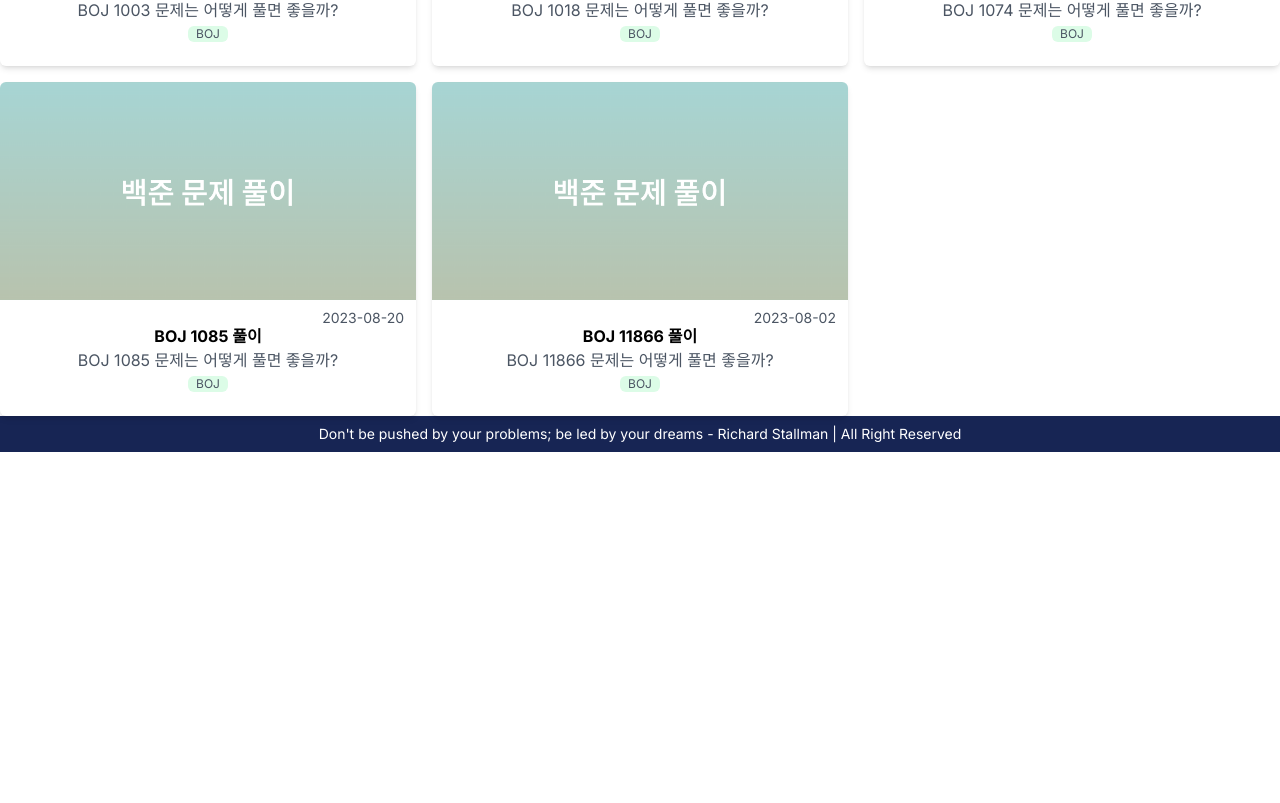
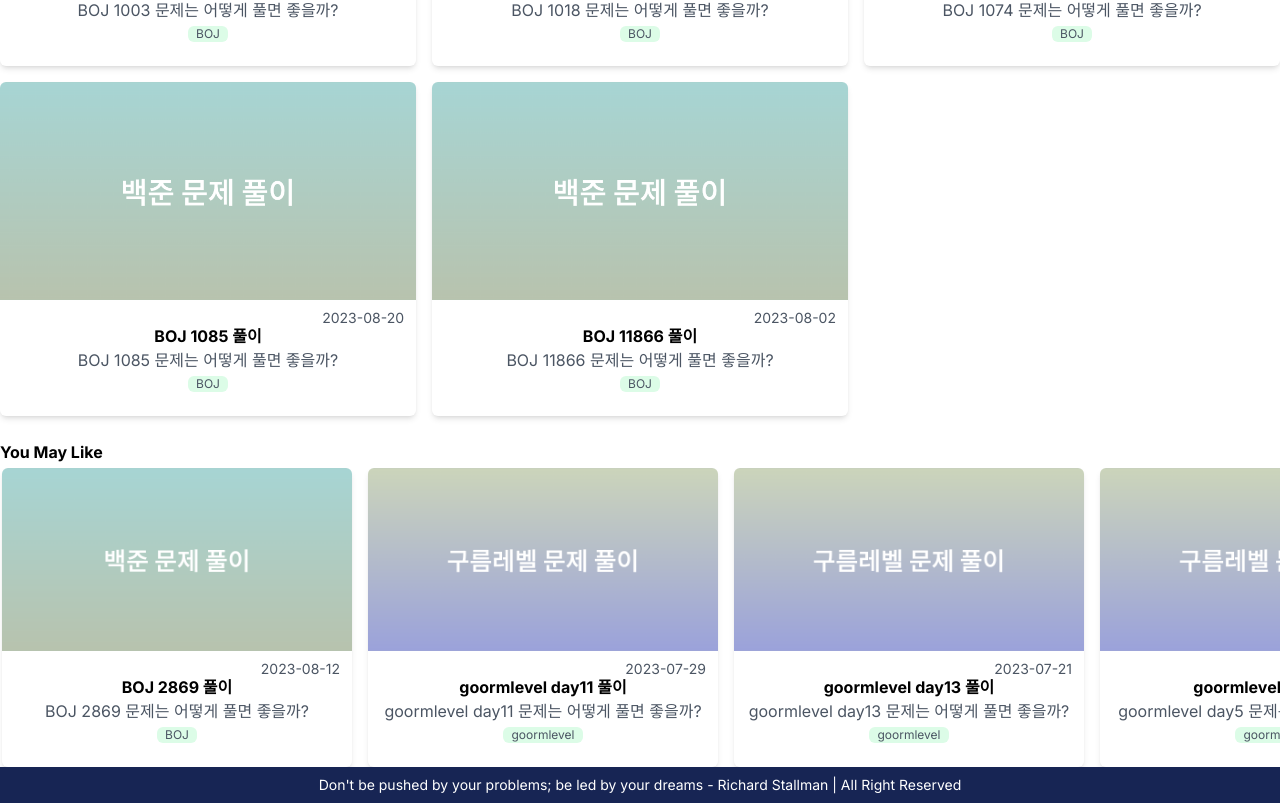
Before and after one commit to confidential-nt/next-blog-practice, a Next.js app: page / in a window 1280 px wide. Shown: the part 724-1527 px from the top of the page. Before the commit the page ends 1176 px from the top, so only its background shows below. Built offline with nearby package versions, Linux system fonts and the light colour scheme.

Commit message:
[feat] You May Like 기능 구현

```diff
--- /dev/null
+++ b/src/app/api/posts-metadata/route.ts
@@ -0,0 +1,7 @@
+import { getPostsMetadata } from "@/service/posts";
+import { NextResponse } from "next/server";
+
+export async function GET(request: Request) {
+  const postsMetadata = await getPostsMetadata();
+  return NextResponse.json({ postsMetadata });
+}
--- a/src/app/page.tsx
+++ b/src/app/page.tsx
@@ -1,5 +1,6 @@
 import FeaturedPosts from "@/components/FeaturedPosts";
 import ProfileCard from "@/components/ProfileCard";
+import YouMayLike from "@/components/YouMayLike";
 
 export default function HomePage() {
   return (
@@ -9,6 +10,7 @@ export default function HomePage() {
         <ProfileCard />
       </section>
       <FeaturedPosts />
+      <YouMayLike />
     </>
   );
 }
--- a/src/components/FeaturedPosts.tsx
+++ b/src/components/FeaturedPosts.tsx
@@ -6,7 +6,7 @@ export default async function FeaturedPosts() {
   const postsMetadata = await getPostsMetadata();
 
   return (
-    <section>
+    <section className="mb-6">
       <h2 className="capitalize font-bold mb-1">featured posts</h2>
       <ul className="grid grid-cols-1 md:grid-cols-2 lg:grid-cols-3 gap-4">
         {postsMetadata.slice(0, 5).map((data, idx) => (
--- a/src/components/PostCard.tsx
+++ b/src/components/PostCard.tsx
@@ -10,7 +10,7 @@ type Props = {
 
 export default function PostCard({ post: { metadata, filename } }: Props) {
   return (
-    <li className="shadow-md rounded-md overflow-hidden">
+    <li className="shadow-md rounded-md overflow-hidden w-full">
       <Link href={`/posts/${filename}`}>
         <Image
           src={`/images/posts_thumbnails/${metadata.thumbnail}`}
--- /dev/null
+++ b/src/components/YouMayLike.css
@@ -0,0 +1,4 @@
+.carousel-item {
+  margin-right: 1rem;
+  width: 350px !important;
+}
--- /dev/null
+++ b/src/components/YouMayLike.tsx
@@ -0,0 +1,70 @@
+"use client";
+
+import { PostMetadata } from "@/service/posts";
+import React, { useEffect, useState } from "react";
+import Carousel from "react-multi-carousel";
+import "react-multi-carousel/lib/styles.css";
+import "./YouMayLike.css";
+import PostCard from "./PostCard";
+
+const responsive = {
+  desktop: {
+    breakpoint: {
+      max: 3000,
+      min: 1024,
+    },
+    items: 3,
+    partialVisibilityGutter: 40,
+  },
+  mobile: {
+    breakpoint: {
+      max: 464,
+      min: 0,
+    },
+    items: 1,
+    partialVisibilityGutter: 30,
+  },
+  tablet: {
+    breakpoint: {
+      max: 1024,
+      min: 464,
+    },
+    items: 2,
+    partialVisibilityGutter: 30,
+  },
+};
+
+export default function YouMayLike() {
+  const [postsMetadata, setPostsMetadata] = useState<PostMetadata[]>([]);
+
+  useEffect(() => {
+    fetch("/api/posts-metadata")
+      .then((res) => res.json())
+      .then(({ postsMetadata }) => setPostsMetadata(postsMetadata));
+  }, []);
+
+  return (
+    <section>
+      <h2 className="capitalize font-bold mb-1">you may like</h2>
+      {postsMetadata.length && (
+        <Carousel
+          swipeable={false}
+          draggable={false}
+          showDots={false}
+          responsive={responsive}
+          infinite={true}
+          keyBoardControl={true}
+          transitionDuration={500}
+          containerClass="carousel-container"
+          removeArrowOnDeviceType={["tablet", "mobile"]}
+          sliderClass="carousel-slider"
+          itemClass="carousel-item"
+        >
+          {postsMetadata.slice(5).map((data, idx) => (
+            <PostCard post={data} key={idx} />
+          ))}
+        </Carousel>
+      )}
+    </section>
+  );
+}
```
